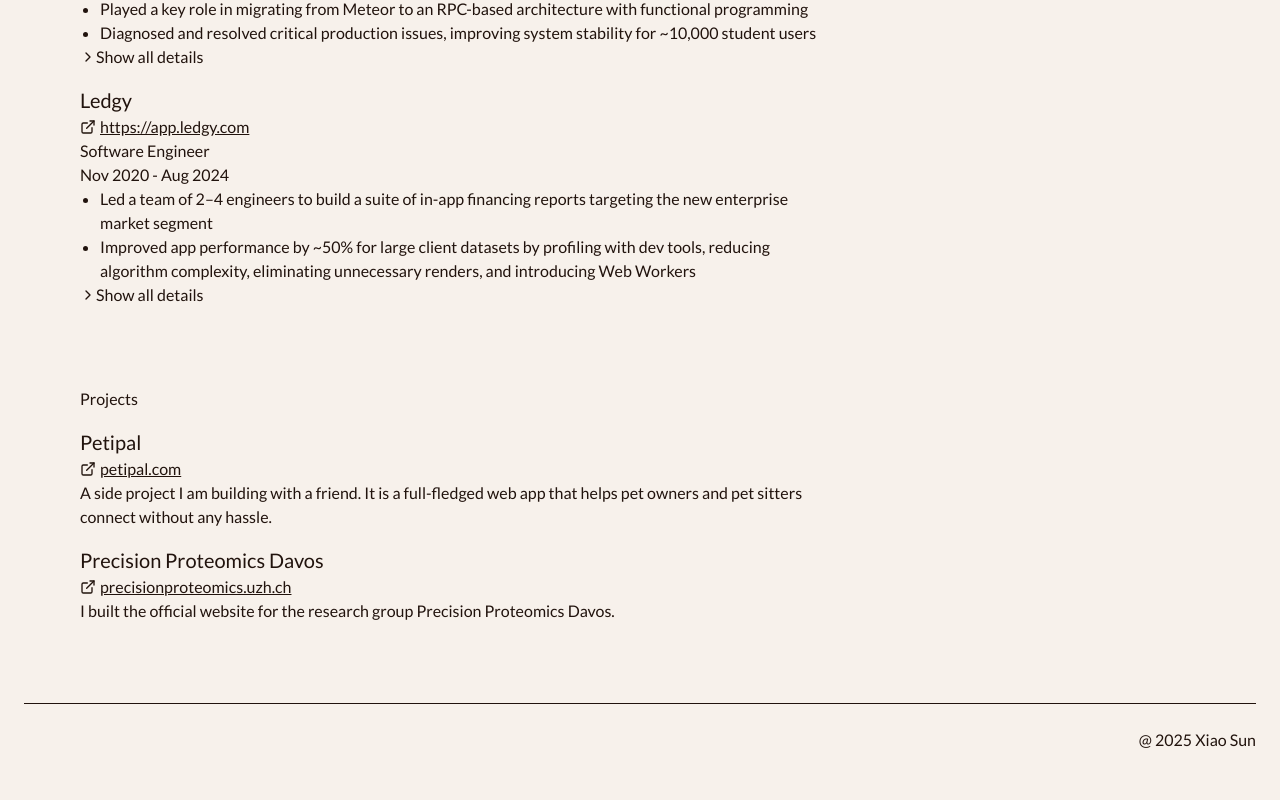
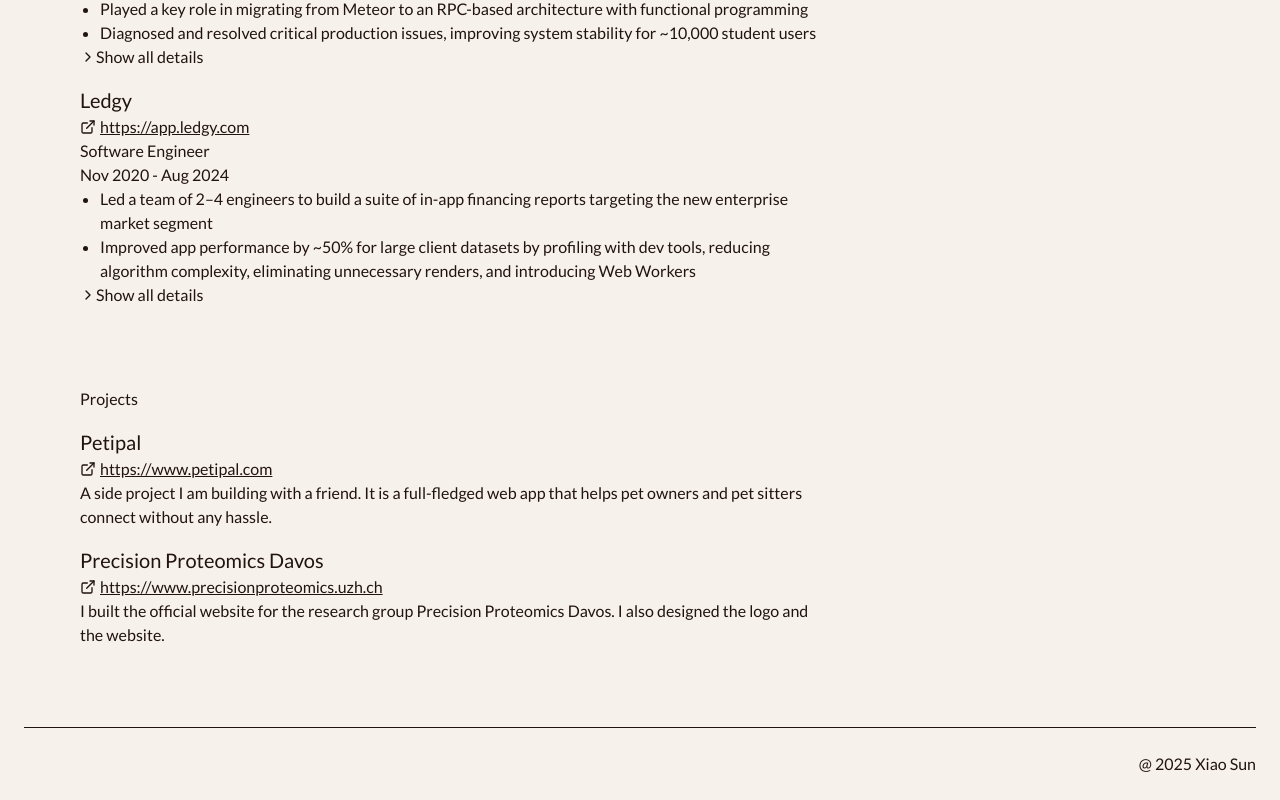
Before and after one commit to XiaoSunXS/xiaosun.dev, a Next.js app: page / in a window 1280 px wide. Shown: the part 635-1435 px from the top of the page. Before the commit the page ends 1411 px from the top, so only its background shows below. Built offline with nearby package versions, Linux system fonts and the light colour scheme.

Commit message:
fix: url link

```diff
--- a/src/app/contents/projects.ts
+++ b/src/app/contents/projects.ts
@@ -5,12 +5,12 @@
     title: "Petipal",
     description:
       "A side project I am building with a friend. It is a full-fledged web app that helps pet owners and pet sitters connect without any hassle.",
-    url: "petipal.com",
+    url: "https://www.petipal.com",
   },
   {
     title: "Precision Proteomics Davos",
     description:
-      "I built the official website for the research group Precision Proteomics Davos.",
-    url: "precisionproteomics.uzh.ch",
+      "I built the official website for the research group Precision Proteomics Davos. I also designed the logo and the website.",
+    url: "https://www.precisionproteomics.uzh.ch",
   },
 ];
```
